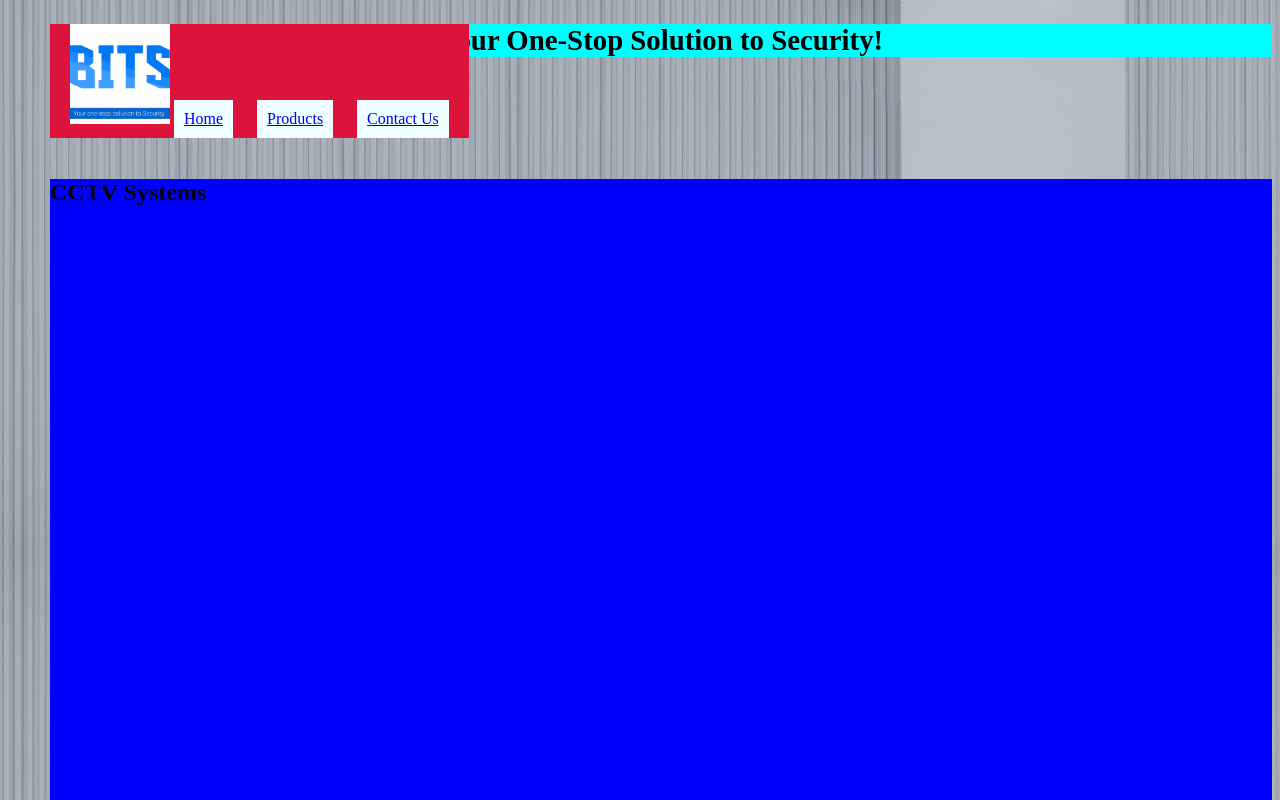
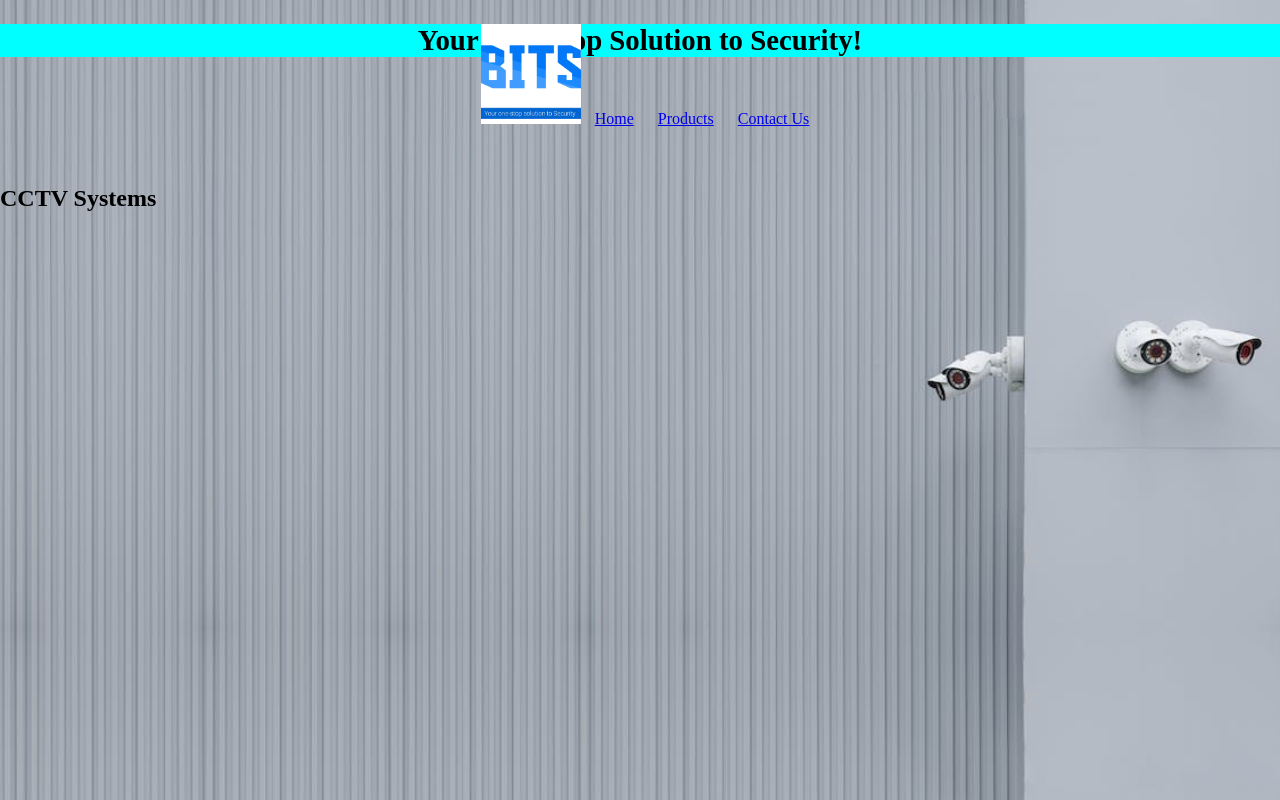
Before and after one commit to Karlobautista02/BITS-CCTV, a plain HTML site: page index.html in a window 1280 px wide. Shown: the top 800 px of the page. Drawn offline with Linux system fonts and the light colour scheme.

Commit message:
Center aligned Nav bar header

```diff
--- a/index.html
+++ b/index.html
@@ -13,8 +13,8 @@
 
     <!--Navigation Bar-->
 
-    <div class="navigation_header">
-      <img
+    <section class="navigation_header">
+      <img onclick="#"
         src="302000016_485112476955728_8440531520297966166_n.jpg"
         alt="BITS-logo"
         style="width: 100px; height: 100px"
@@ -23,20 +23,20 @@
         <a class="navigation-bar" href="#">Home</a>
         <a class="navigation-bar" href="#">Products</a>
         <a class="navigation-bar" href="#">Contact Us</a>
-    </div>
+    </section>
 
     <!--Header-->
-    <div class="main-content">
+    <section class="main-content">
       <h2>Your One-Stop Solution to Security!</h2>
-    </div>
+    </section>
 
     <!--Camera-Types-->
-    <div class="cctv-systems">
-      <h2 style="height: 2000px; background-color: blue; margin-top: 10%;">
+    <section class="cctv-systems">
+      <h2 style="height: 2000px; margin-top: 10%;">
         CCTV Systems
       </h2>
 
-    </div>
+    </section>
     <!--Testimonials-->
   </body>
 </html>
--- a/style.css
+++ b/style.css
@@ -1,31 +1,39 @@
 
 body{
-    background-image: url('pexels-photo-5581836.jpeg');
-    margin-left: 50px;
+    background: url('pexels-photo-5581836.jpeg');
+    -webkit-background-size: cover;
+    -moz-background-size; cover;
+    -o-background-size: cover;
+    background-size: cover;
+    height: 100vh;
+    margin: 0;
 }
 
 .navigation_header{
-    background-color: crimson;
+    /* background-color: crimson; */
     overflow: hidden;
-    display: block;
-   margin-top: 0;
+    display: inline-block;
+   margin: 0;
    padding-left: 20px;
     position:fixed;
-
+    width: 100%;
+text-align: center;
+box-sizing: border-box;
 
 }
 
 .navigation-bar{
     display: inline-block;
-    background-color: azure;
+    /* background-color: azure; */
     list-style-type: none;
     padding:10px;
-    margin-right: 20px;
+    margin: 0;
+
 
 }
 
 .navigation-bar a:hover{
-    background-color: blue;
+    background-color: yellow;
     color: darkturquoise;
 }
 
```
